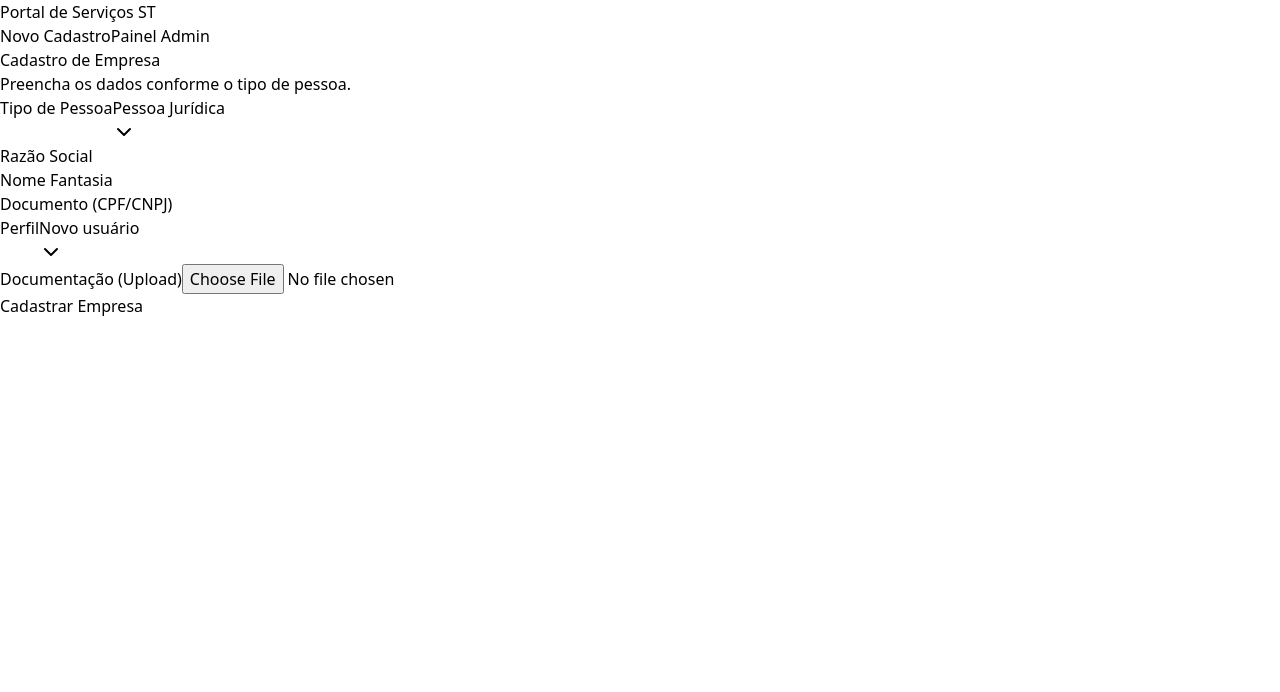
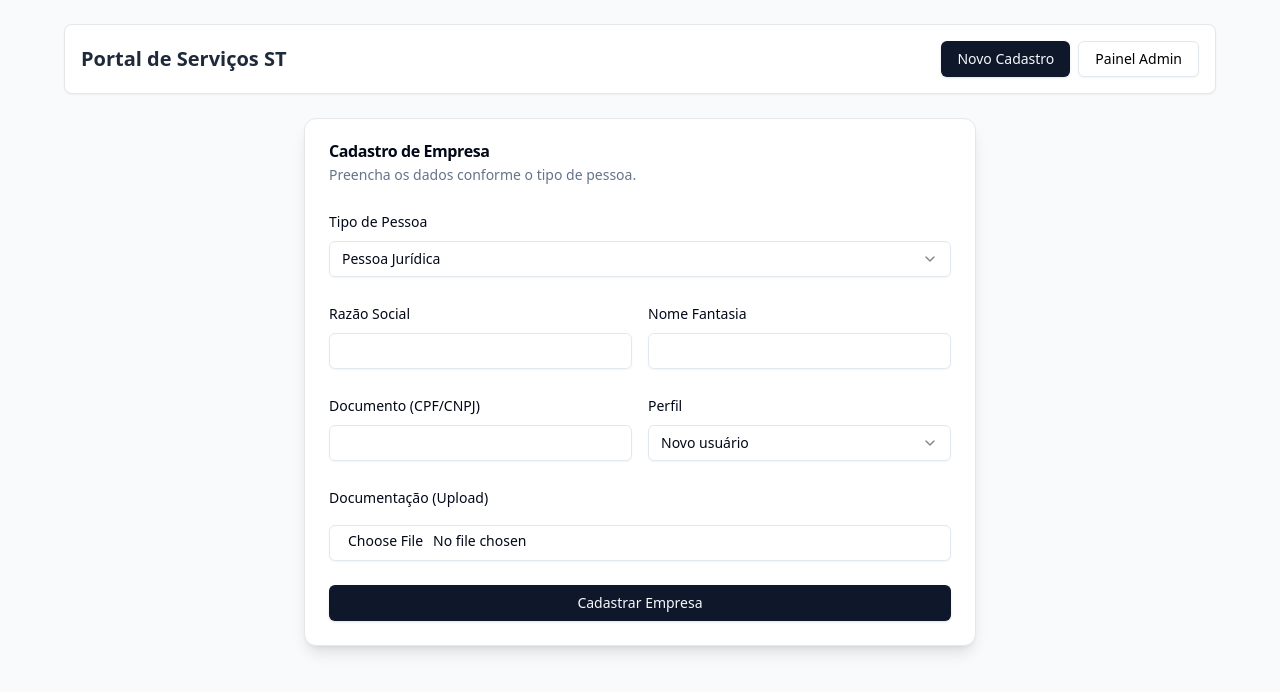
Before and after one commit to Ld36/frontend-portal-st, a Next.js app: page / in a window 1280 px wide. Shown: the top 692 px of the page. Built offline with nearby package versions, Linux system fonts and the light colour scheme.

Commit message:
ajustes de imports incorretos e src duplicados

```diff
--- a/src/components/ui/badge.tsx
+++ b/src/components/ui/badge.tsx
@@ -1,7 +1,7 @@
 import * as React from "react"
 import { cva, type VariantProps } from "class-variance-authority"
 
-import { cn } from "@/src/lib/utils"
+import { cn } from "@/lib/utils"
 
 const badgeVariants = cva(
   "inline-flex items-center rounded-md border px-2.5 py-0.5 text-xs font-semibold transition-colors focus:outline-none focus:ring-2 focus:ring-ring focus:ring-offset-2",
--- a/src/components/ui/button.tsx
+++ b/src/components/ui/button.tsx
@@ -2,7 +2,7 @@ import * as React from "react"
 import { Slot } from "@radix-ui/react-slot"
 import { cva, type VariantProps } from "class-variance-authority"
 
-import { cn } from "@/src/lib/utils"
+import { cn } from "@/lib/utils"
 
 const buttonVariants = cva(
   "inline-flex items-center justify-center gap-2 whitespace-nowrap rounded-md text-sm font-medium transition-colors focus-visible:outline-none focus-visible:ring-1 focus-visible:ring-ring disabled:pointer-events-none disabled:opacity-50 [&_svg]:pointer-events-none [&_svg]:size-4 [&_svg]:shrink-0",
--- a/src/components/ui/card.tsx
+++ b/src/components/ui/card.tsx
@@ -1,6 +1,6 @@
 import * as React from "react"
 
-import { cn } from "@/src/lib/utils"
+import { cn } from "@/lib/utils"
 
 const Card = React.forwardRef<
   HTMLDivElement,
--- a/src/components/ui/form.tsx
+++ b/src/components/ui/form.tsx
@@ -12,7 +12,7 @@ import {
   type FieldValues,
 } from "react-hook-form"
 
-import { cn } from "@/src/lib/utils"
+import { cn } from "@/lib/utils"
 import { Label } from "@/components/ui/label"
 
 const Form = FormProvider
--- a/src/components/ui/input.tsx
+++ b/src/components/ui/input.tsx
@@ -1,6 +1,6 @@
 import * as React from "react"
 
-import { cn } from "@/src/lib/utils"
+import { cn } from "@/lib/utils"
 
 const Input = React.forwardRef<HTMLInputElement, React.ComponentProps<"input">>(
   ({ className, type, ...props }, ref) => {
--- a/src/components/ui/label.tsx
+++ b/src/components/ui/label.tsx
@@ -4,7 +4,7 @@ import * as React from "react"
 import * as LabelPrimitive from "@radix-ui/react-label"
 import { cva, type VariantProps } from "class-variance-authority"
 
-import { cn } from "@/src/lib/utils"
+import { cn } from "@/lib/utils"
 
 const labelVariants = cva(
   "text-sm font-medium leading-none peer-disabled:cursor-not-allowed peer-disabled:opacity-70"
--- a/src/components/ui/select.tsx
+++ b/src/components/ui/select.tsx
@@ -4,7 +4,7 @@ import * as React from "react"
 import * as SelectPrimitive from "@radix-ui/react-select"
 import { Check, ChevronDown, ChevronUp } from "lucide-react"
 
-import { cn } from "@/src/lib/utils"
+import { cn } from "@/lib/utils"
 
 const Select = SelectPrimitive.Root
 
--- a/src/components/ui/table.tsx
+++ b/src/components/ui/table.tsx
@@ -1,6 +1,6 @@
 import * as React from "react"
 
-import { cn } from "@/src/lib/utils"
+import { cn } from "@/lib/utils"
 
 const Table = React.forwardRef<
   HTMLTableElement,
--- a/tailwind.config.js
+++ b/tailwind.config.js
@@ -1,7 +1,11 @@
 /** @type {import('tailwindcss').Config} */
 module.exports = {
     darkMode: ["class"],
-    content: [],
+    content: [
+		"./src/app/**/*.{js,ts,jsx,tsx,mdx}",
+		"./src/components/**/*.{js,ts,jsx,tsx,mdx}",
+		"./src/lib/**/*.{js,ts,jsx,tsx,mdx}",
+	],
   theme: {
   	extend: {
   		borderRadius: {
--- a/tsconfig.json
+++ b/tsconfig.json
@@ -18,6 +18,7 @@
         "name": "next"
       }
     ],
+    "baseUrl": ".",
     "paths": {
       "@/*": ["./src/*"]
     }
```
